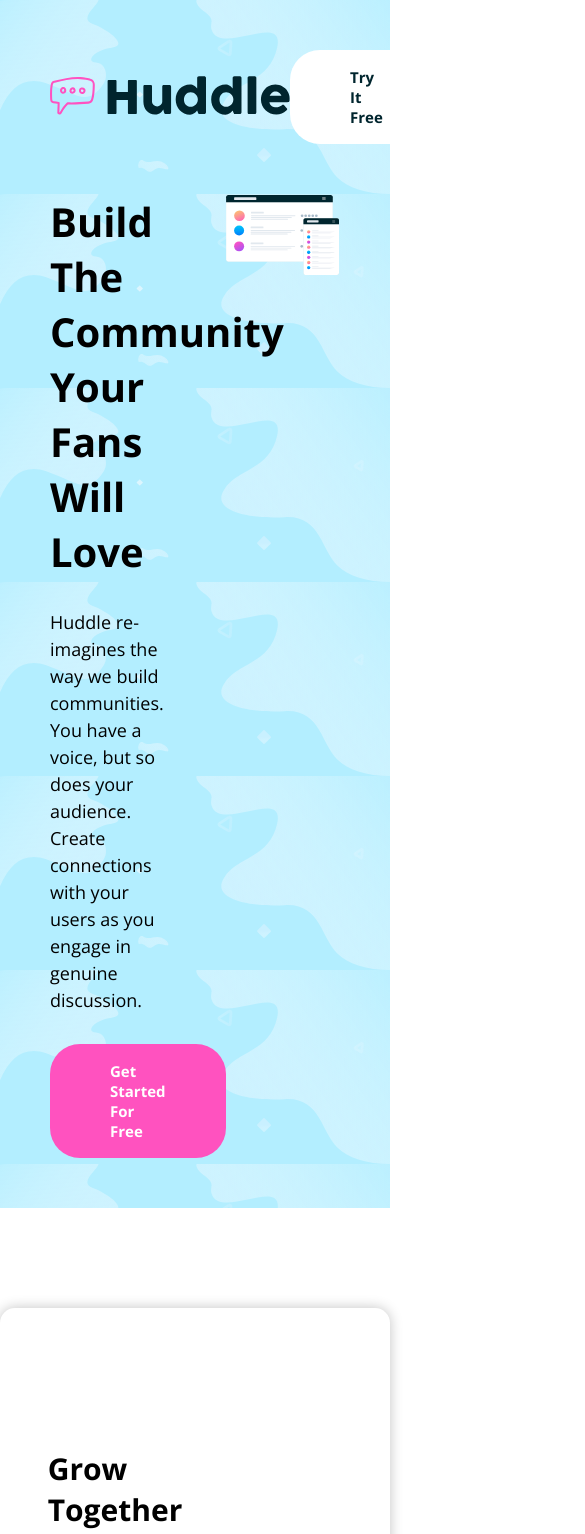
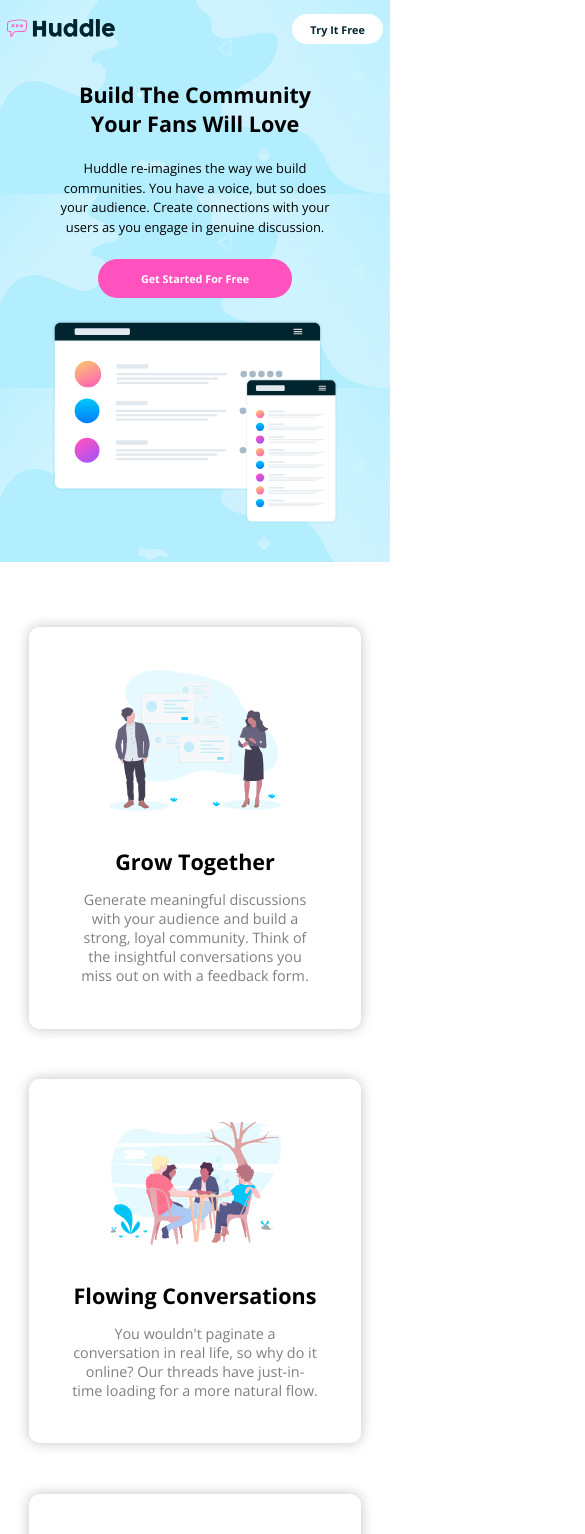
Before and after one commit to StefanKubala/huddle-landing-page-with-alternating-feature-blocks, a plain HTML site: page index.html in a window 390 px wide. Shown: the top 1534 px of the page, 585 px wide, since content can reach past the window. Drawn offline with nearby package versions, Linux system fonts and the light colour scheme.

Commit message:
add responsivity

```diff
--- a/css/style.css
+++ b/css/style.css
@@ -122,7 +122,7 @@ html {
 }
 
 .card:nth-child(3) {
-  margin-bottom: 10rem;
+  margin-bottom: 3rem;
 }
 
 .card-text {
@@ -177,7 +177,7 @@ html {
 }
 
 .footer-logo {
-  margin-bottom: 4rem;
+  margin: 4rem 0;
 }
 
 .footer-container {
@@ -237,3 +237,130 @@ html {
   color: #bebebe;
   border: 1px solid #bebebe;
 }
+
+@media only screen and (max-width: 1500px) {
+  .showcase-section {
+    padding: 4rem;
+  }
+
+  .footer {
+    padding: 10rem 4rem;
+  }
+}
+
+@media only screen and (max-width: 992px) {
+  html {
+    font-size: 55%;
+  }
+
+  .hero-area {
+    flex-direction: column;
+    align-items: center;
+  }
+
+  .main-heading,
+  .hero-text {
+    width: 100%;
+  }
+
+  .hero-left {
+    width: 90%;
+    text-align: center;
+  }
+
+  .hero-right {
+    width: 70%;
+  }
+
+  .hero-btn {
+    margin: 0 auto;
+  }
+
+  .card {
+    flex-direction: column;
+    padding: 6rem;
+    gap: 5rem;
+    flex-direction: column-reverse;
+    text-align: center;
+  }
+
+  .card:nth-child(2) {
+    flex-direction: column-reverse;
+  }
+
+  .card-text {
+    padding: 0;
+  }
+
+  .card-img-illustration {
+    width: 70%;
+    margin: 0 auto;
+  }
+}
+
+@media only screen and (max-width: 576px) {
+  html {
+    font-size: 45%;
+  }
+  .header-container {
+    padding: 2rem 1rem 0 1rem;
+  }
+
+  .header-logo img {
+    width: 15rem;
+  }
+
+  .main-heading {
+    font-size: 3rem;
+  }
+
+  .hero-right {
+    width: 90%;
+  }
+
+  .header-btn {
+    padding: 1rem 2.5rem;
+  }
+
+  .showcase-section {
+    margin-top: 5rem;
+  }
+
+  .card:not(:last-child) {
+    margin-bottom: 7rem;
+  }
+
+  .bottom-card {
+    width: 40rem;
+    top: 11rem;
+  }
+
+  .bottom-card h3 {
+    font-size: 1.8rem;
+  }
+
+  .footer-container {
+    display: flex;
+    flex-direction: column;
+  }
+
+  .social {
+    margin-top: 3rem;
+  }
+
+  .social-list {
+    justify-content: center;
+  }
+
+  .contact div {
+    margin-bottom: 3rem;
+  }
+
+  .menu-1 {
+    margin-top: 3rem;
+  }
+
+  .footer-logo img {
+    width: 20rem;
+  }
+}
```
